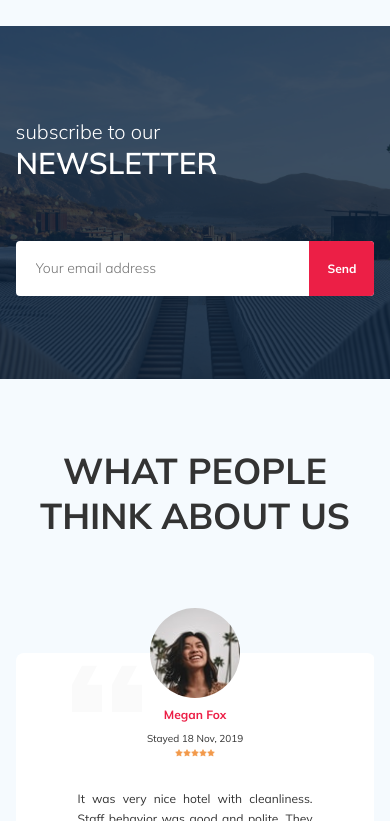
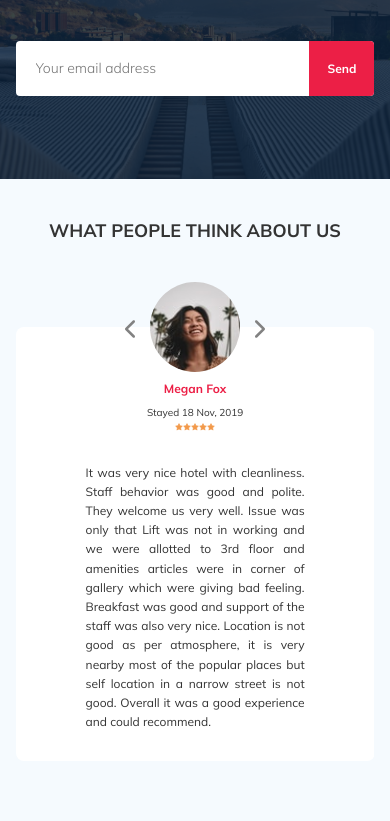
Before and after one commit to NeverMind109/Hotel-Booking-Page, a plain HTML site: page index.html in a window 390 px wide. Shown: the part 1179-2000 px from the top of the page. Drawn offline with nearby package versions, Linux system fonts and the light colour scheme.

Commit message:
Created: Adaptive response for reviews section

```diff
--- a/index.html
+++ b/index.html
@@ -87,11 +87,11 @@
             <div class="hotel-grid">
                 <div class="swiper hotel__slider hotel-slider">
                     <div class="swiper-wrapper"><!-- Additional required wrapper -->
-                        <div class="swiper-slide hotel-slider__item"><img class="swiper-slide__image" src="img/slide1.jpg" alt="Slide"></div><!-- Slides -->
-                        <div class="swiper-slide hotel-slider__item"><img class="swiper-slide__image" src="img/slide2.jpg" alt="Slide"></div>
-                        <div class="swiper-slide hotel-slider__item"><img class="swiper-slide__image" src="img/slide3.jpg" alt="Slide"></div>
-                        <div class="swiper-slide hotel-slider__item"><img class="swiper-slide__image" src="img/slide4.jpg" alt="Slide"></div>
-                        <div class="swiper-slide hotel-slider__item"><img class="swiper-slide__image" src="img/slide5.jpg" alt="Slide"></div>
+                        <div class="swiper-slide hotel-slider__item"><img class="hotel-slider__image" src="img/slide1.jpg" alt="Slide"></div><!-- Slides -->
+                        <div class="swiper-slide hotel-slider__item"><img class="hotel-slider__image" src="img/slide2.jpg" alt="Slide"></div>
+                        <div class="swiper-slide hotel-slider__item"><img class="hotel-slider__image" src="img/slide3.jpg" alt="Slide"></div>
+                        <div class="swiper-slide hotel-slider__item"><img class="hotel-slider__image" src="img/slide4.jpg" alt="Slide"></div>
+                        <div class="swiper-slide hotel-slider__item"><img class="hotel-slider__image" src="img/slide5.jpg" alt="Slide"></div>
                     </div>
                     <button class="hotel-slider__button hotel-slider__button--prev"></button><!-- If we need navigation buttons -->
                     <button class="hotel-slider__button hotel-slider__button--next"></button>
@@ -164,7 +164,7 @@
                             <p class="reviews-slider__text">It was very nice hotel with cleanliness. Staff behavior was good and polite. They welcome us very well. Issue was only that Lift was not in working and we were allotted to 3rd floor and amenities articles were in corner of gallery which were giving bad feeling. Breakfast was good and support of the staff was also very nice. Location is not good as per atmosphere, it is very nearby most of the popular places but self location in a narrow street is not good. Overall it was a good experience and could recommend. </p>
                         </div>
                     </div>
-                    <div class="swiper-slide">
+                    <div class="swiper-slide"> <!-- Slide -->
                         <div class="reviews-slider__item">
                             <div class="reviews-slider__profile">
                                 <img src="img/reviews-avatar-1.jpg" alt="Photo: Marie Johnson" class="reviews-slider__avatar">
@@ -180,8 +180,8 @@
                             </div>
                             <p class="reviews-slider__text">Lorem ipsum, dolor sit amet consectetur adipisicing elit. Architecto eligendi explicabo placeat ut alias ipsa quia deserunt maiores fuga earum officiis, molestias dolorum ratione nemo nisi voluptatem cum, quidem. Lorem ipsum dolor sit amet consectetur adipisicing elit. Quidem dignissimos eaque, dolorum ea iste harum dolorem earum exercitationem veniam quod inventore mollitia qui? Vero, placeat rem! In repudiandae iure architecto!</p>
                         </div>
-                    </div> <!-- Slide -->
-                    <div class="swiper-slide">
+                    </div>
+                    <div class="swiper-slide"> <!-- Slide -->
                         <div class="reviews-slider__item">
                             <div class="reviews-slider__profile">
                                 <img src="img/reviews-avatar-2.jpg" alt="Photo: John Brown" class="reviews-slider__avatar">
@@ -197,7 +197,7 @@
                             </div>
                             <p class="reviews-slider__text">Lorem ipsum dolor sit amet, consectetur adipisicing elit. Dolorem libero rerum illum delectus harum odit, quis optio blanditiis maxime animi, magnam pariatur porro nemo odio earum consectetur cum facere dicta? Lorem, ipsum dolor sit amet consectetur adipisicing elit. Labore repellat quod voluptatem impedit a! Quidem, cum cupiditate! Repellendus ratione perferendis dolores voluptatibus pariatur itaque. Eos aperiam animi atque delectus. Aperiam!</p>
                         </div>
-                    </div> <!-- Slide -->
+                    </div>
                 </div>
                 <button class="reviews-slider__button reviews-slider__button--prev"></button>
                 <button class="reviews-slider__button reviews-slider__button--next"></button>
--- a/scss/__media.scss
+++ b/scss/__media.scss
@@ -2,9 +2,9 @@
     .container {
         max-width: 960px;
     }
-    .swiper {
-        max-width: 590px;
-        &-slide {
+    .hotel {
+        &-slider {
+            max-width: 590px;
             &__image {
                 height: 100%;
                 width: 100%;
@@ -48,6 +48,9 @@
         &-right {
             flex-direction: row;
         }
+        &-slider {
+            width: 100%;
+        }
         &__slider {
             margin-bottom: 30px;
         }
@@ -60,6 +63,19 @@
     }
     .map {
         width: 340px;
+    }
+    .reviews {
+        padding: 40px 0 60px;
+        &__title {
+            font-size: 30px;
+            line-height: 38px;
+            margin-bottom: 50px;
+        }
+        &-slider {
+            &__item {
+                max-width: 579px;
+            }
+        }
     }
 }
 
@@ -103,6 +119,9 @@
         &-wrapper {
             justify-content: space-between;
         }
+        &-slider {
+            height: 350px;
+        }
         &-right {
             flex-direction: column;
             min-height: 450px;
@@ -126,9 +145,6 @@
     }
     .stars {
         flex-basis: auto;
-    }
-    .slider {
-        height: 350px;
     }
     .booking {
         width: 100%;
@@ -165,16 +181,56 @@
             padding: 19px 75px 19px 20px;
         }
     }
+    .reviews {
+        padding: 40px 0 50px;
+        &__title {
+            font-size: 18px;
+            line-height: 23px;
+            margin-bottom: 40px;
+        }
+        &-slider {
+            &__item {
+                max-width: 100%;
+                padding: 0 30px 30px;
+                &::after, &::before {
+                    display: none;
+                }
+            }
+            &__button {
+                top: 32px;
+                &--prev {
+                    transform: translate(-50%, 0);
+                    left: 50%;
+                    margin-left: -65px;
+                }
+                &--next {
+                    transform: translate(50%, 0);
+                    right: 50%;
+                    margin-right: -65px;
+                }
+            }
+            &__text {
+                text-align: none;
+            }
+        }
+    }
 }
 
 @media (max-width: 576px) {
-    .slider {
-        height: 250px;
-    }
     .hotel {
         padding: 5px 0 40px;
         &__slider {
             margin-bottom: 20px;
         }
+        &-slider {
+            height: 250px;
+        }
+    }
+    .reviews {
+        &-slider {
+            &__text {
+                max-width: 219px;
+            }
+        }
     }
 }
--- a/scss/blocks/__reviews.scss
+++ b/scss/blocks/__reviews.scss
@@ -7,7 +7,7 @@
         text-align: center;
         text-transform: uppercase;
         color: $text-color;
-        margin-bottom: 70px;
+        margin: 0 0 70px;
     }
     &-slider {
         &__item {
```
Also changed, not shown: css/style.css, 1 other file.
